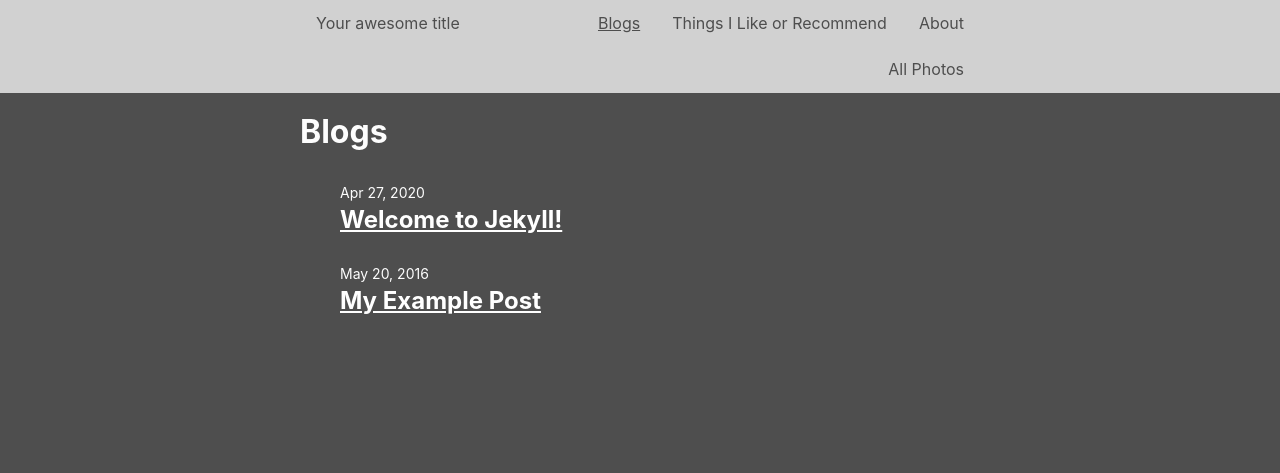
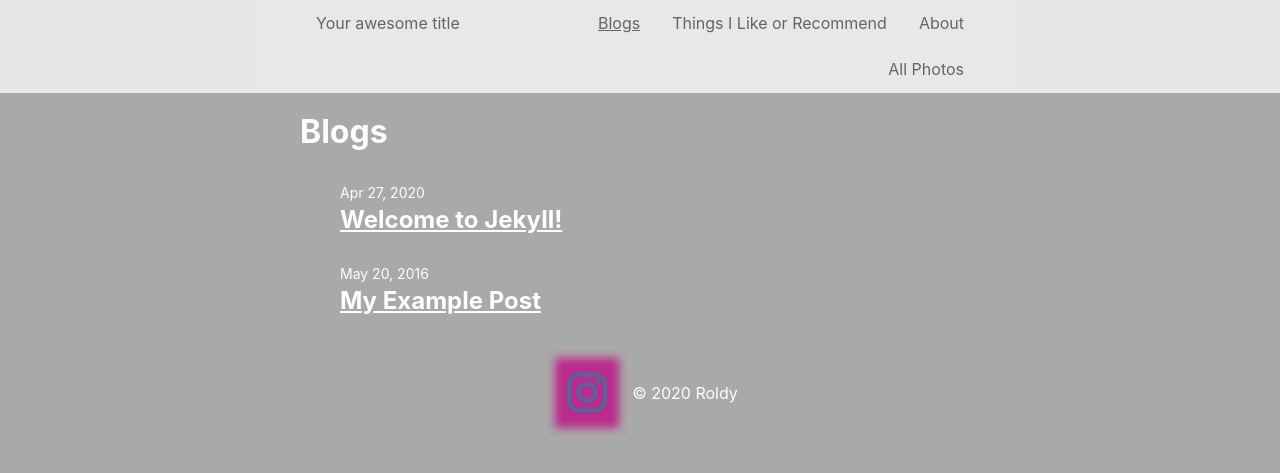
Before and after one commit to haroldchoo/flukymusings, a Jekyll site: the page built from blogtemplate.markdown, in a window 1280 px wide. Shown: the top 473 px of the page. Built offline with Jekyll 4.4.1, drawn with Linux system fonts in a browser that asks for light colours.

Commit message:
finished the website

```diff
--- a/_includes/footer.html
+++ b/_includes/footer.html
@@ -1,3 +1,4 @@
 <footer>
-
+  <a href="https://www.instagram.com/#" class="fa fa-instagram"></a>
+  © 2020 Roldy
 </footer>
--- a/_includes/head.html
+++ b/_includes/head.html
@@ -1,3 +1,6 @@
 <title> {{site.title}} </title>
 
 <link rel="stylesheet" type="text/css" href="{{ site.baseurl }}/assets/css/styles.css">
+
+<!-- Icon library -->
+<link rel="stylesheet" href="https://cdnjs.cloudflare.com/ajax/libs/font-awesome/4.7.0/css/font-awesome.min.css">
--- a/_layouts/default.html
+++ b/_layouts/default.html
@@ -14,7 +14,9 @@
 
     {{ content }}
 
-    {%- include footer.html -%}
+
   </body>
 
+  {%- include footer.html -%}
+
 </html>
--- a/_sass/0-base/base.sass
+++ b/_sass/0-base/base.sass
@@ -1,7 +1,7 @@
 body
   height: 100%
   width: 100%
-  background: #4e4e4e
+  background: #a9a9a9
   color: #fdfdfd
   font-family: $base-font-family
 
--- a/_sass/1-modules/dir-modules.sass
+++ b/_sass/1-modules/dir-modules.sass
@@ -1 +1,2 @@
 @import nav-bar
+@import footer
--- /dev/null
+++ b/_sass/1-modules/footer.sass
@@ -0,0 +1,126 @@
+
+footer
+  height: auto
+  width: 100%
+  display: flex
+  align-items: center
+  justify-content: center
+  flex: row
+
+.fa
+  padding: 20px
+  font-size: 46px !important
+  width: 40px
+  text-align: center
+  text-decoration: none
+  margin: 5px 5px
+  box-shadow: 0 0 8px 8px #a9a9a9 inset
+
+.fa:hover
+    opacity: 0.7
+
+
+.fa-facebook
+  background: #3B5998
+  color: white
+
+
+.fa-twitter
+  background: #55ACEE
+  color: white
+
+
+.fa-google
+  background: #dd4b39
+  color: white
+
+
+.fa-linkedin
+  background: #007bb5
+  color: white
+
+
+.fa-youtube
+  background: #bb0000
+  color: white
+
+
+.fa-instagram
+  background: #bc2a8d
+  color: #3f729b
+
+
+.fa-pinterest
+  background: #cb2027
+  color: white
+
+
+.fa-snapchat-ghost
+  background: #fffc00
+  color: white
+  text-shadow: -1px 0 black, 0 1px black, 1px 0 black, 0 -1px black
+
+
+.fa-skype
+  background: #00aff0
+  color: white
+
+
+.fa-android
+  background: #a4c639
+  color: white
+
+
+.fa-dribbble
+  background: #ea4c89
+  color: white
+
+
+.fa-vimeo
+  background: #45bbff
+  color: white
+
+
+.fa-tumblr
+  background: #2c4762
+  color: white
+
+
+.fa-vine
+  background: #00b489
+  color: white
+
+
+.fa-foursquare
+  background: #45bbff
+  color: white
+
+
+.fa-stumbleupon
+  background: #eb4924
+  color: white
+
+
+.fa-flickr
+  background: #f40083
+  color: white
+
+
+.fa-yahoo
+  background: #430297
+  color: white
+
+
+.fa-soundcloud
+  background: #ff5500
+  color: white
+
+
+.fa-reddit
+  background: #ff5700
+  color: white
+
+
+.fa-rss
+  background: #ff6600
+  color: white
--- a/_sass/main.sass
+++ b/_sass/main.sass
@@ -8,6 +8,8 @@ $base-font-size:   16px !default
 $base-font-weight: 400 !default
 $small-font-size:  $base-font-size * 0.875 !default
 $base-line-height: 1.5 !default
+
+$fa-font-path: "../webfonts"
 
 $spacing-unit:     30px !default
 
@@ -38,8 +40,6 @@ $on-large:         $on-laptop !default
 @mixin relative-font-size($ratio)
   font-size: #{$ratio}rem
 
-
-
 @import "0-base/dir-base"
 @import "1-modules/dir-modules"
 @import "2-layouts/dir-layouts"
```
Also changed, not shown: LICENSE.txt (added), 4 other files.
